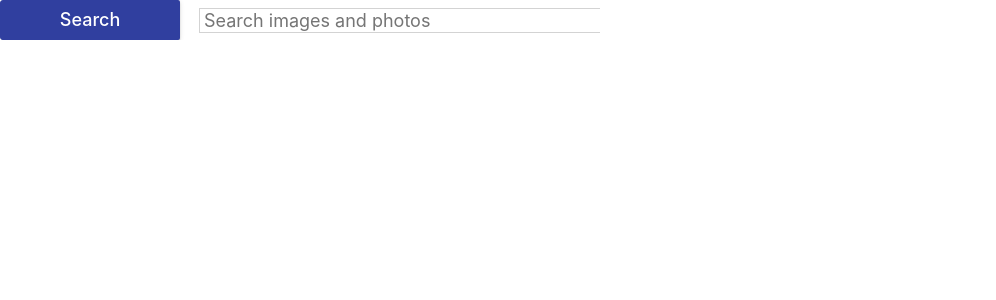
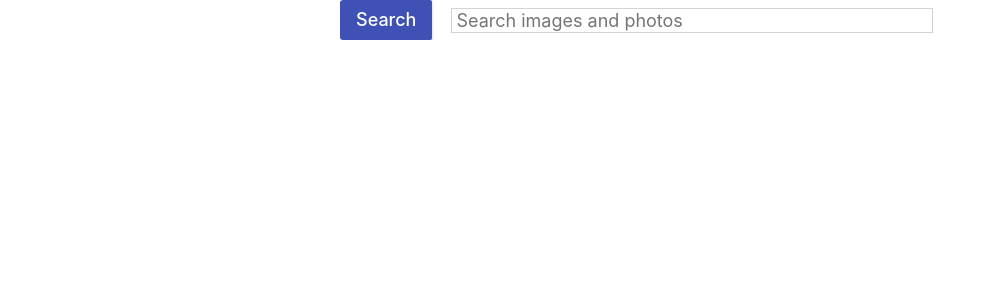
Before and after one commit to Serhii-kh/goit-react-hw-03-image-finder, a React (Create React App) app: page / in a window 1280 px wide. Shown: the top 300 px of the page, without its empty margins (0-996 px from the left). Built offline with nearby package versions, Linux system fonts and the light colour scheme.

Commit message:
add some css

```diff
--- a/src/components/Button/Button.module.css
+++ b/src/components/Button/Button.module.css
@@ -14,9 +14,11 @@
   line-height: 24px;
   font-style: normal;
   font-weight: 500;
-  min-width: 180px;
+  max-width: 180px;
   box-shadow: 0px 3px 1px -2px rgba(0, 0, 0, 0.2),
     0px 2px 2px 0px rgba(0, 0, 0, 0.14), 0px 1px 5px 0px rgba(0, 0, 0, 0.12);
+
+		align-self: center;
 }
 
 .Button:hover,
--- a/src/components/ImageGallery/ImageGallery.jsx
+++ b/src/components/ImageGallery/ImageGallery.jsx
@@ -63,7 +63,7 @@ export class ImageGallery extends Component {
 		const imagesLength = this.state.images.length;
 
 		return (
-			<div>
+			<div className={css.listWrapper}>
 				{loading && <Loader />}
 				{imagesLength > 0 && (
 					<>
@@ -76,6 +76,7 @@ export class ImageGallery extends Component {
 
 						<Button
 							type="button"
+							className={css.loadMoreBtn}
 							onClick={this.handleLoadMoreBtnClick}>
 							Load more
 						</Button>
--- a/src/components/ImageGallery/ImageGallery.module.css
+++ b/src/components/ImageGallery/ImageGallery.module.css
@@ -28,7 +28,7 @@
   line-height: 24px;
   font-style: normal;
   font-weight: 500;
-  min-width: 180px;
+  max-width: 180px;
   box-shadow: 0px 3px 1px -2px rgba(0, 0, 0, 0.2),
     0px 2px 2px 0px rgba(0, 0, 0, 0.14), 0px 1px 5px 0px rgba(0, 0, 0, 0.12);
 }
@@ -37,3 +37,13 @@
 .Button:focus {
   background-color: #303f9f;
 }
+
+.loadMoreBtn {
+	align-self: center;
+}
+
+.listWrapper {
+	display: flex;
+	flex-direction: column;
+	gap: 15px;
+}
--- a/src/components/ImageGalleryItem/ImageGalleryItem.jsx
+++ b/src/components/ImageGalleryItem/ImageGalleryItem.jsx
@@ -1,9 +1,8 @@
 import { Component } from 'react'
+import { Modal } from 'components/Modal/Modal'
 import css from './ImageGalleryItem.module.css'
-import { Modal } from 'components/Modal/Modal'
 
 export class ImageGalleryItem extends Component {
-
 	state = {
 		showModal: false,
 	}
@@ -14,12 +13,10 @@ export class ImageGalleryItem extends Component {
 		}))
 	}
 
-
 	render() {
 		const { showModal } = this.state
 		const { image } = this.props
 		const { tags, webformatURL, largeImageURL } = image
-
 
 		return (
 			<>
--- a/src/components/Modal/Modal.jsx
+++ b/src/components/Modal/Modal.jsx
@@ -2,7 +2,6 @@ import { Component } from 'react'
 import css from './Modal.module.css'
 
 export class Modal extends Component {
-	state = {}
 
 	componentDidMount() {
 		window.addEventListener('keydown', this.onEscapeKeyPress)
--- a/src/components/Searchbar/Searchbar.module.css
+++ b/src/components/Searchbar/Searchbar.module.css
@@ -84,3 +84,10 @@
   font: inherit;
   font-size: inherit;
 }
+
+
+.Searchbar {
+	display: inline-flex;
+    align-items: center;
+    justify-content: center;
+}
```
